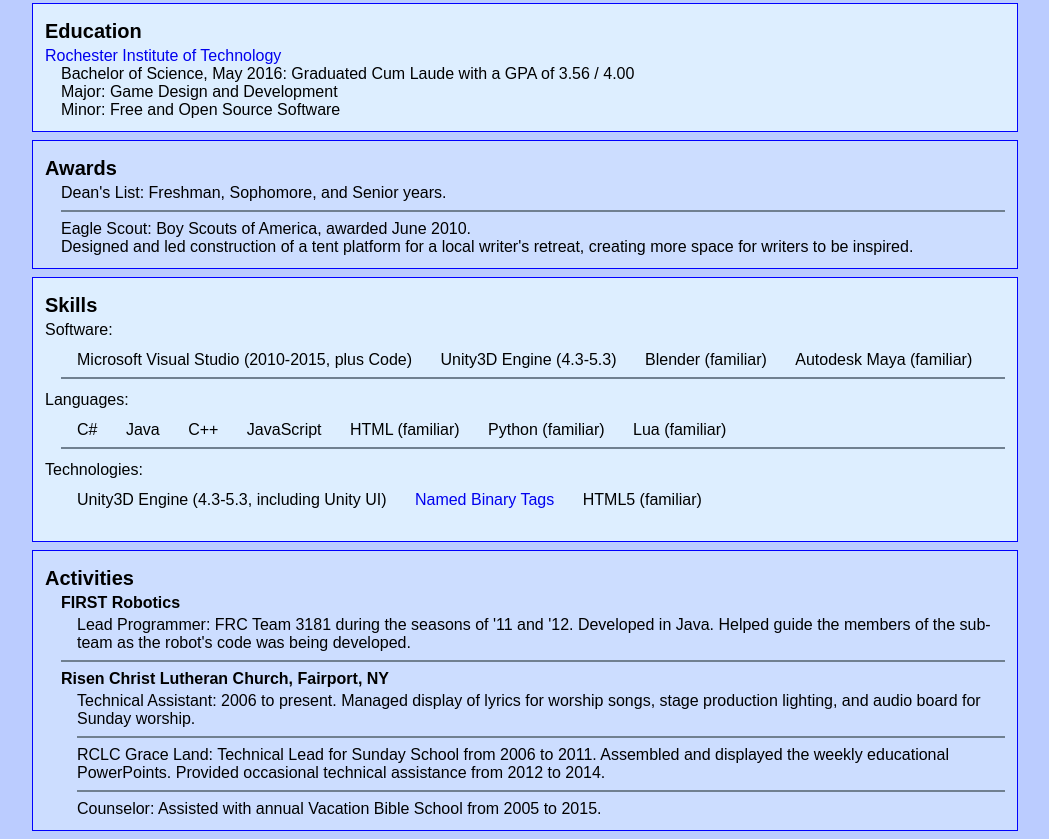
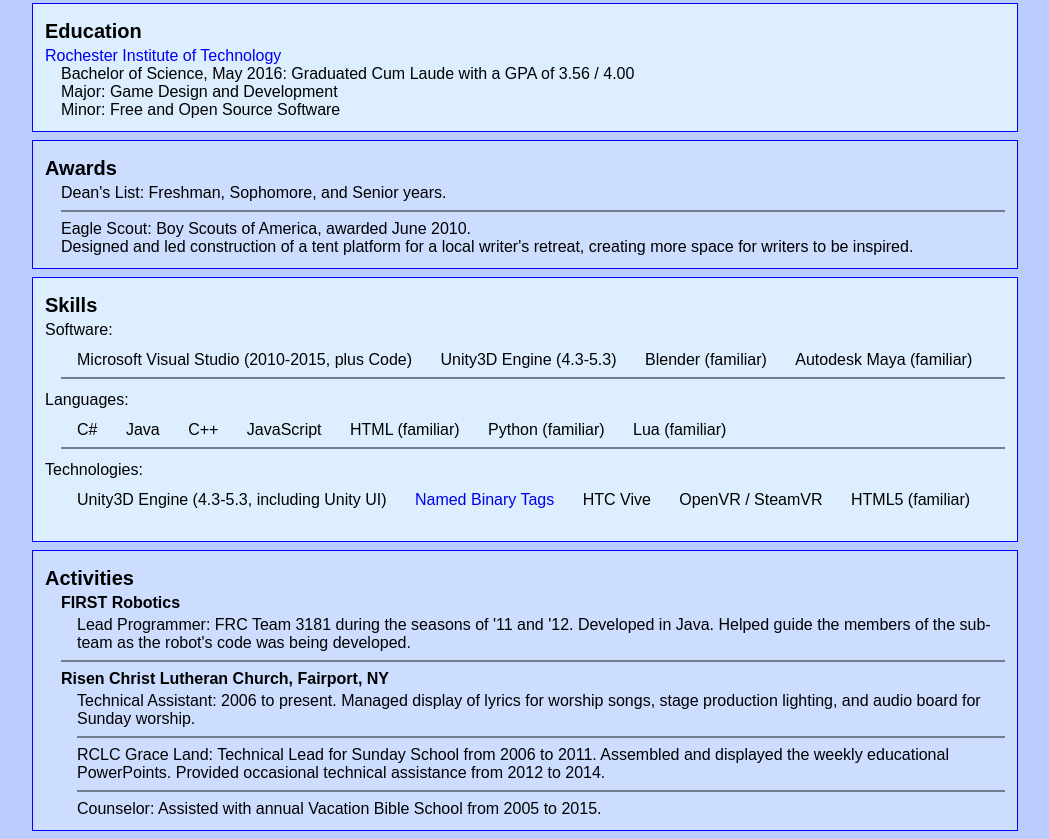
Before and after one commit to sctjkc01/sctjkc01.github.io, a plain HTML site: page resume/index.html in a window 1280 px wide. Shown: the part 503-1342 px from the top of the page, without its empty margins (115-1164 px from the left). Drawn offline with nearby package versions, Linux system fonts and the light colour scheme.

Commit message:
Insertion of VR to Resume

```diff
--- a/resume/index.html
+++ b/resume/index.html
@@ -187,6 +187,8 @@
             <div class="list indent">
                 <div class="element">Unity3D Engine (4.3-5.3, including Unity UI)</div>
                 <div class="element"><a href="http://wiki.vg/NBT" target="_blank">Named Binary Tags</a></div>
+                <div class="element">HTC Vive</div>
+                <div class="element">OpenVR / SteamVR</div>
                 <div class="element">HTML5 (familiar)</div>
             </div>
         </div>
```
